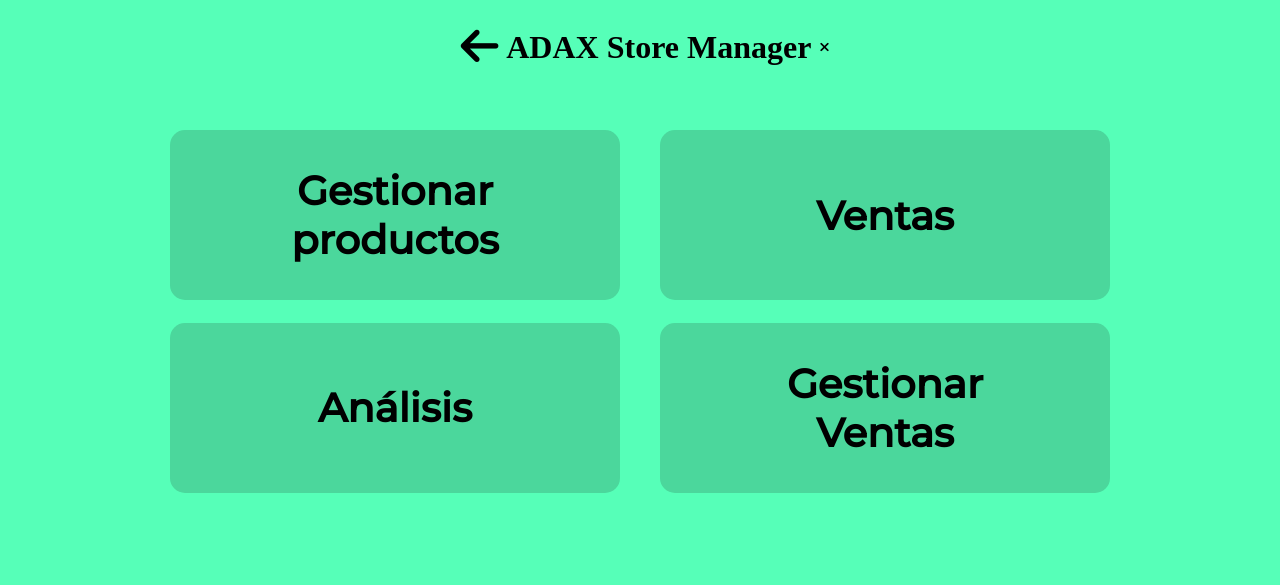
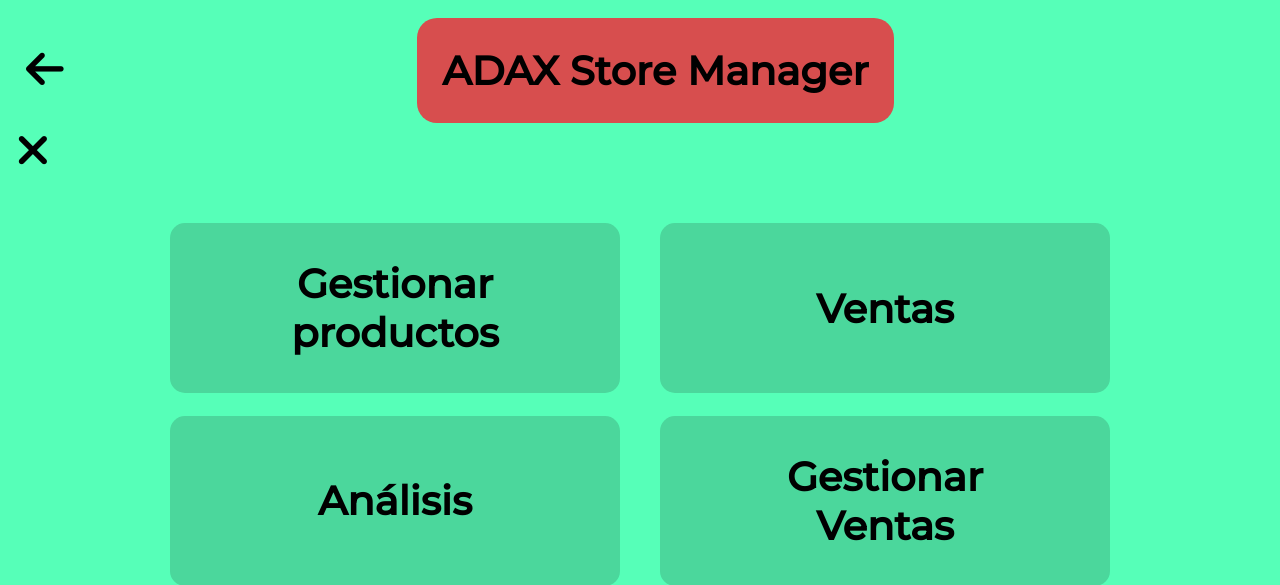
Before and after one commit to Xfezor/ADAX-Store-Manager, a PHP site: page / in a window 1280 px wide. Shown: the top 585 px of the page. Run offline with PHP 8.4, Linux system fonts and the light colour scheme; some libraries are stand-ins or nearby versions.

Commit message:
Revert "Menu versión 1.2 (header corregido)"
This reverts commit 543f7a36e99937e4e3b75abdb04d1bd1946c45d2.

```diff
--- a/Fronted/styles.css
+++ b/Fronted/styles.css
@@ -6,25 +6,62 @@
 body {
   background-color: #56FFB8;
 }
-.contendorarriba {
-  display: flex;
-  align-items: center;
-  justify-content: center;
+.adax{
+  background-color: #D74E4E;
+  font-family: 'Montserrat';
+  font-size: 20px;
+  text-align: center;
+  margin-left: 27% ;
+  margin-right: 27% ;
+  margin-top: 10px;
+  display: inline-block;
+  border-radius: 20px;
+  padding-left: 2%;
+  padding-right: 2%;
+  padding-bottom: 1px;
+  padding-top: 1px;
+  flex: 1;
 }
 .title{
   font-weight: normal;
   font-style: normal;
 }
+.contenedorarriba{
+  width: 100%;
+  text-align: center;
+  display: flex;
+  justify-content: space-between;
+  align-items: center;
+}
 .back{
   font-size: 43px;
   border-color: transparent;
   background-color: transparent;
+  display: inline-block;
   margin-left: 10px;
+  text-align: left;
 }
 .exit{
+  font-size: 45px;
   border-color: transparent;
   background-color: transparent;
+  display: inline-block;
+  margin-right: auto;
+  text-align: right;
 }
+
+@media screen and (max-width: 768px) {
+  .contenedorarriba {
+    flex-direction: column; /* Cambia a un diseño de columna */
+    align-items: stretch; /* Estira los elementos verticalmente */
+  }
+
+  .back, .exit {
+    margin: 0; /* Elimina el margen en la dirección de la columna */
+  }
+}
+
+
 
 .container {
   display: flex;
```
Also changed, not shown: Fronted/Index.html (+4 -5 lines).
